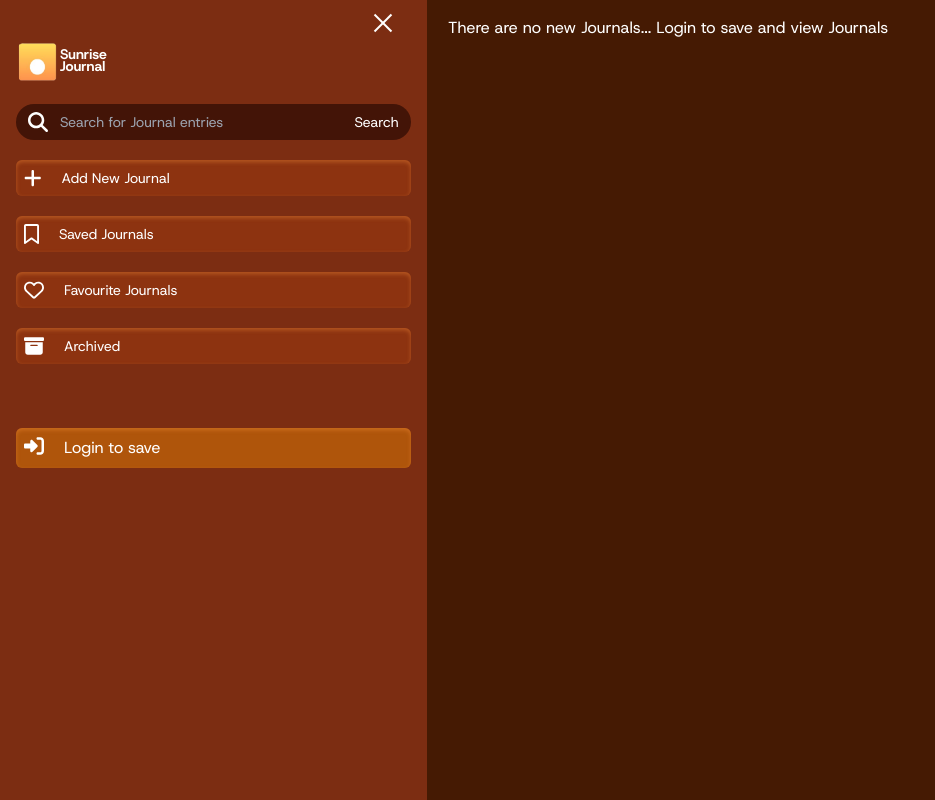
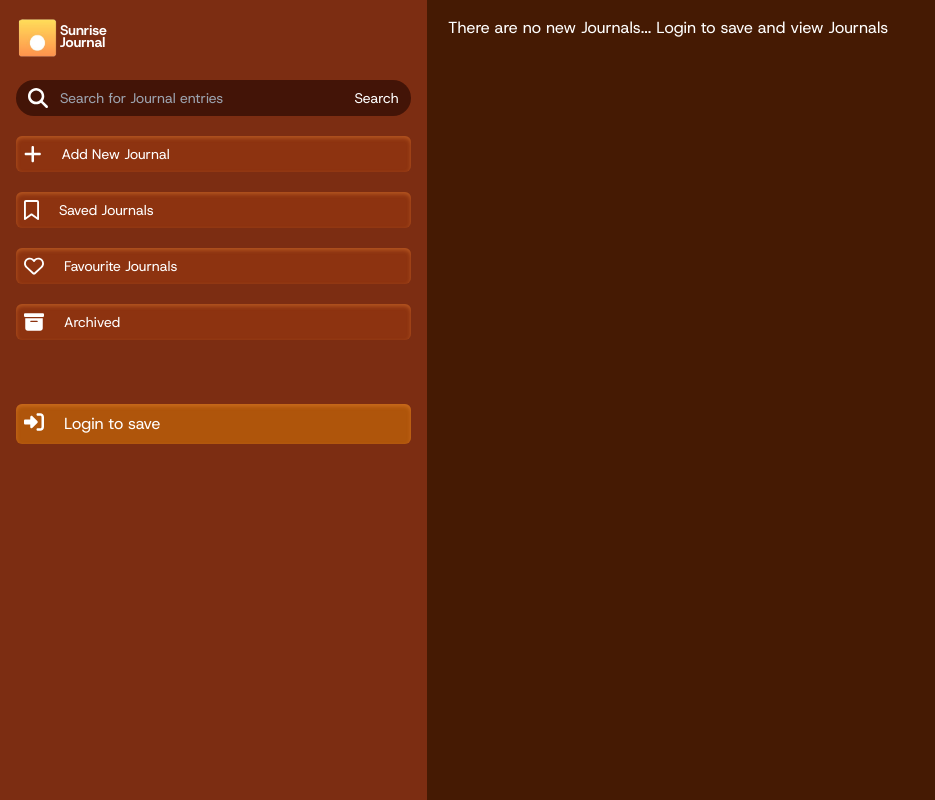
Before and after one commit to victorNwosu-Edusive/sunrise-journal, a React (Vite) app: page / in a window 1280 px wide. Shown: the whole page, without its empty margins (0-935 px from the left). Built offline with nearby package versions, Linux system fonts and the light colour scheme.

Commit message:
worked on some functionalities

```diff
--- a/src/components/journalnav.jsx
+++ b/src/components/journalnav.jsx
@@ -30,10 +30,7 @@ function Journalnav(){
 
         {/*the desktop navigation */}
         <nav className="h-screen fixed z-20 hidden md:hidden lg:w-1/3 bg-orange-900 p-4 lg:flex flex-col">
-         <button className='text-white hidden md:block lg:block focus:outline-none relative w-6 h-6 left-[90%]'>
-            <span className='block absolute w-6 h-0.5 rotate-45 bg-white -translate-y-1.5'></span>
-            <span className='block absolute w-6 h-0.5 -rotate-45 bg-white -translate-y-1.5'></span>
-         </button>
+
          <div className='flex flex-col gap-5'>
          <div className='flex'>
          <img src={logo} alt="" className='h-11 w-11'  />
@@ -60,7 +57,7 @@ function Journalnav(){
         </nav>
 
         {/*the mobile menu*/}
-        <nav className="h-screen fixed z-40 w-auto md:w-auto md:flex lg:hidden bg-orange-900 p-4 flex flex-col">
+        <nav className="h-screen fixed z-40 w-auto md:w-auto overflow-y-auto md:flex lg:hidden bg-orange-900 p-4 flex flex-col">
          <div className='mb-6 md:mb-6 '>
          <button className='text-white block md:block lg:hidden focus:outline-none relative w-6 h-6' onClick={toggleMenu}>
             <span className='block absolute w-6 h-0.5 bg-white -translate-y-1.5'></span>
@@ -94,7 +91,7 @@ function Journalnav(){
         {/*the mobile menu extended: on-click*/}
         <nav className={`${
           isOpen ? "left-0" : "-left-full"
-        } h-screen fixed z-50 w-auto md:w-auto md:flex lg:left-0 lg:hidden duration-300 bg-orange-900 p-4 flex flex-col `}>
+        } h-screen fixed z-50 w-auto md:w-auto md:flex lg:left-0 lg:hidden duration-300 overflow-y-auto bg-orange-900 p-4 flex flex-col `}>
          <div className='mb-6 md:mb-6 '>
          <button className='text-white md:block lg:block focus:outline-none relative w-6 h-6 left-[90%]' onClick={closeMenu}>
             <span className='block absolute w-6 h-0.5 rotate-45 bg-white -translate-y-1.5'></span>
--- a/src/components/journalscreen.jsx
+++ b/src/components/journalscreen.jsx
@@ -4,7 +4,7 @@ function Journalscreen(){
 
     return(
         <>
-        <div className="h-screen w-full pl-[5rem] lg:pl-[28rem] rounded-xl bg-amber-950 p-4 text-white">
+        <div className="h-screen md:h-screen lg:h-screen w-full pl-[5rem] lg:pl-[28rem] rounded-xl bg-amber-950 p-4 text-white">
         There are no new Journals... Login to save and view Journals
         </div>
         </>
```
